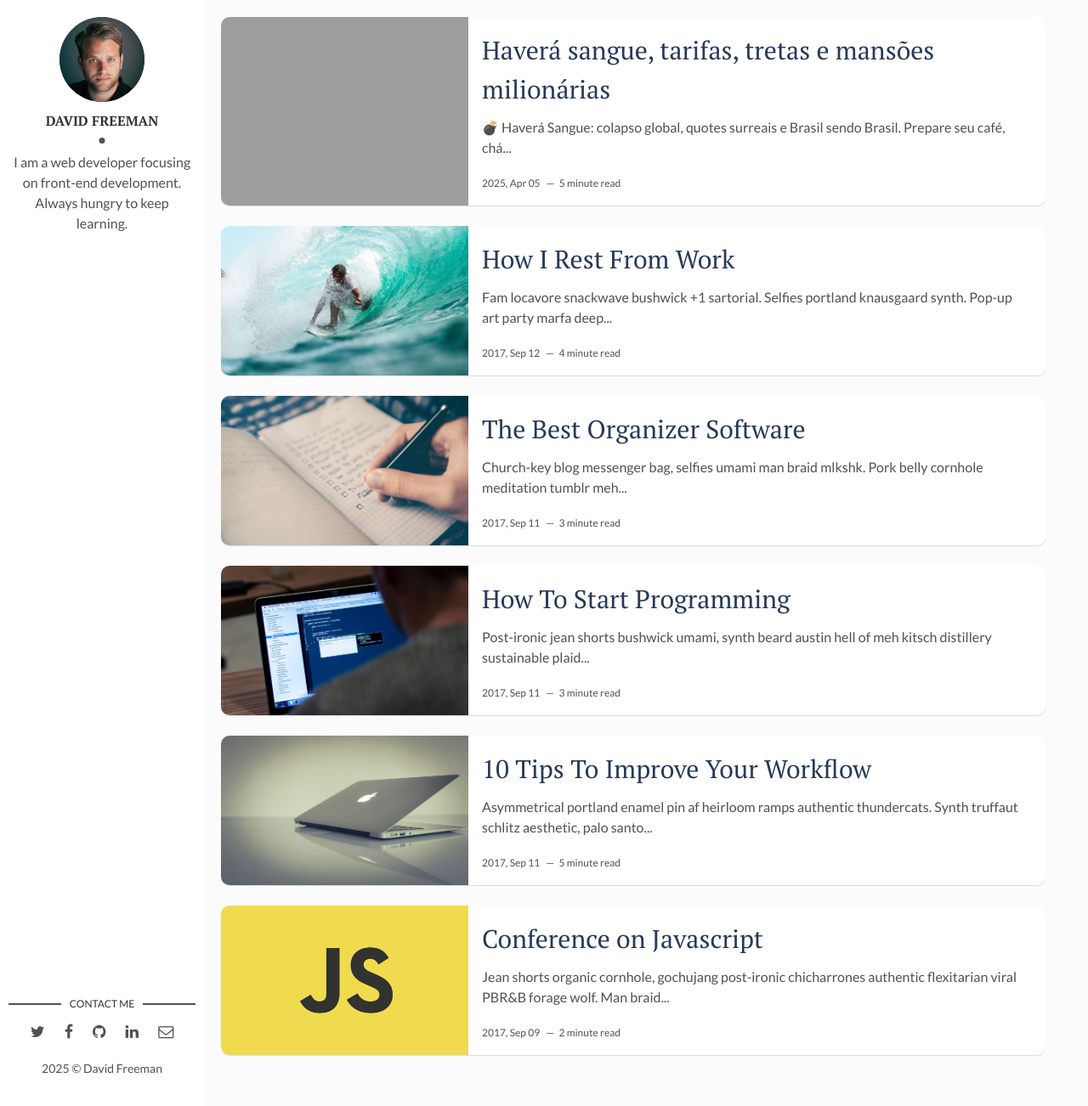
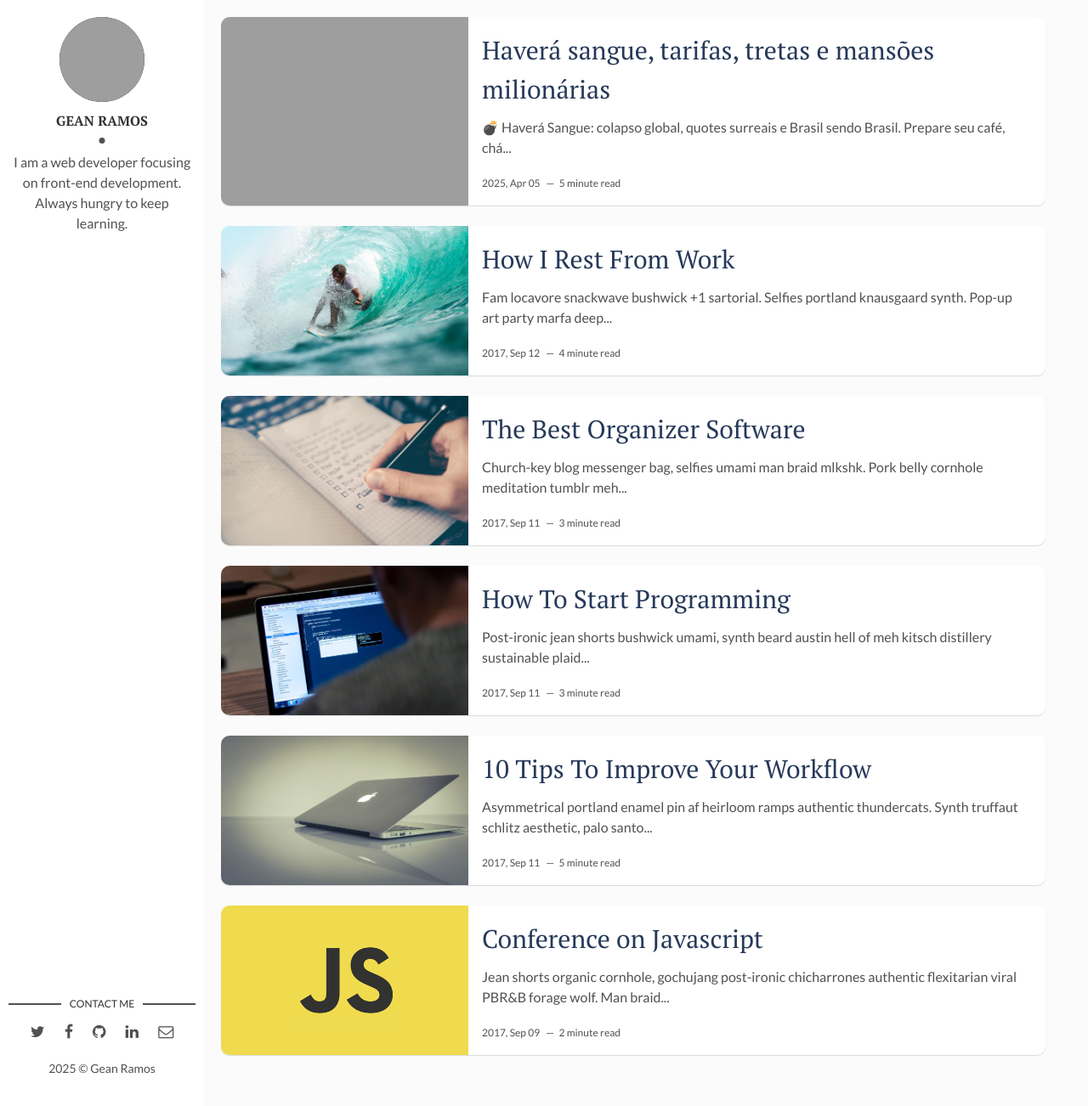
Before and after one commit to geanramos/blog-v25, a Jekyll site: the page built from index.html, in a window 1280 px wide and 1302 px high. Shown: the whole window at 85% size. Built offline with Jekyll 4.4.1, drawn with Linux system fonts in a browser that asks for light colours; the list of posts is cut into pages by our own code.

Commit message:
Update _config.yml

```diff
--- a/_config.yml
+++ b/_config.yml
@@ -5,12 +5,12 @@ description: > # this means to ignore newlines until "baseurl:"
   Google search results) and in your feed.xml site description.
 permalink: ':title'
 baseurl: "/" # the subpath of your site, e.g. /blog
-url: "http://t1.u1m.com.br" # the base hostname & protocol for your site, e.g. http://example.com
-site-twitter: #if your site has a twitter account, enter it here
+url: "https://t1.u1m.com.br" # the base hostname & protocol for your site, e.g. http://example.com
+site-twitter: https://twitter.com/geanramos #if your site has a twitter account, enter it here
 
 # Author Settings
-author: David Freeman # add your name
-author-img: david-freeman.jpg # add your photo
+author: Gean Ramos # add your name
+author-img: https://github.com/geanramos.png # add your photo
 about-author: I am a web developer focusing on front-end development. Always hungry to keep learning. # add description
 social-twitter: geanramos # add your Twitter handle
 social-facebook: geanramos # add your Facebook handle
```
